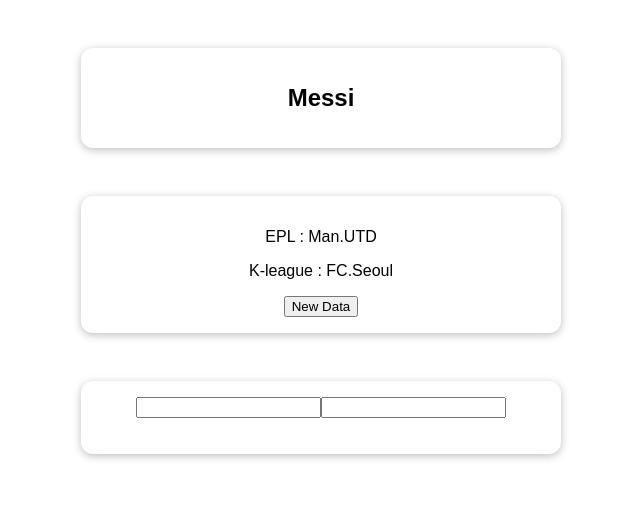
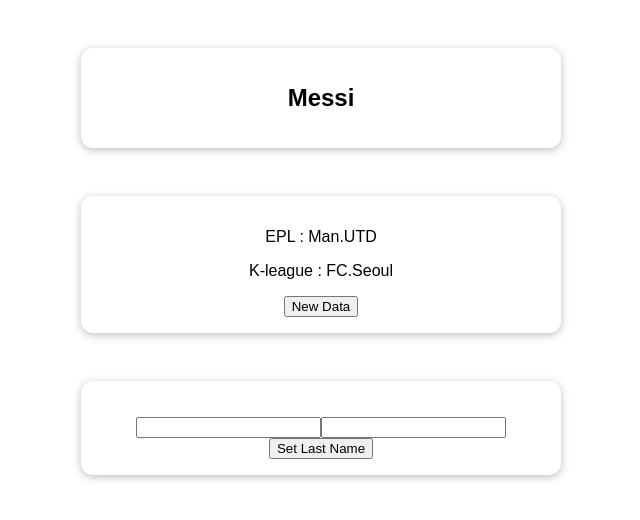
Before and after one commit to eagleduk/vue-perfect-guide, a Vue app in the folder 19. composition api/vue-project/: page / in a window 1280 px wide. Shown: the top 520 px of the page, without its empty margins (319-959 px from the left). Built offline with nearby package versions, Linux system fonts and the light colour scheme.

Commit message:
19. composition api > ref in template

```diff
--- a/19. composition api/vue-project/src/App.vue
+++ b/19. composition api/vue-project/src/App.vue
@@ -15,9 +15,10 @@
   </section>
 
   <section class="container">
+    <h2>{{ uName }}</h2>
     <input type="text" v-model="firstName" />
-    <input type="text" v-model="lastName" />
-    <h2>{{ uName }}</h2>
+    <input type="text" ref="lastNameInput" />
+    <button @click="setLastName">Set Last Name</button>
   </section>
 </template>
 
@@ -43,9 +44,14 @@ export default {
 
     const firstName = ref("");
     const lastName = ref("");
+    const lastNameInput = ref(null);
     const userName = computed(function () {
       return firstName.value + " " + lastName.value;
     });
+
+    function setLastName() {
+      lastName.value = lastNameInput.value.value;
+    }
 
     watch([userName, uName], function (newValues, oldValues) {
       console.log("Old Values: ", oldValues);
@@ -58,7 +64,8 @@ export default {
       setData,
       uName: userName,
       firstName,
-      lastName,
+      lastNameInput,
+      setLastName,
     };
   },
   // data() {
```
